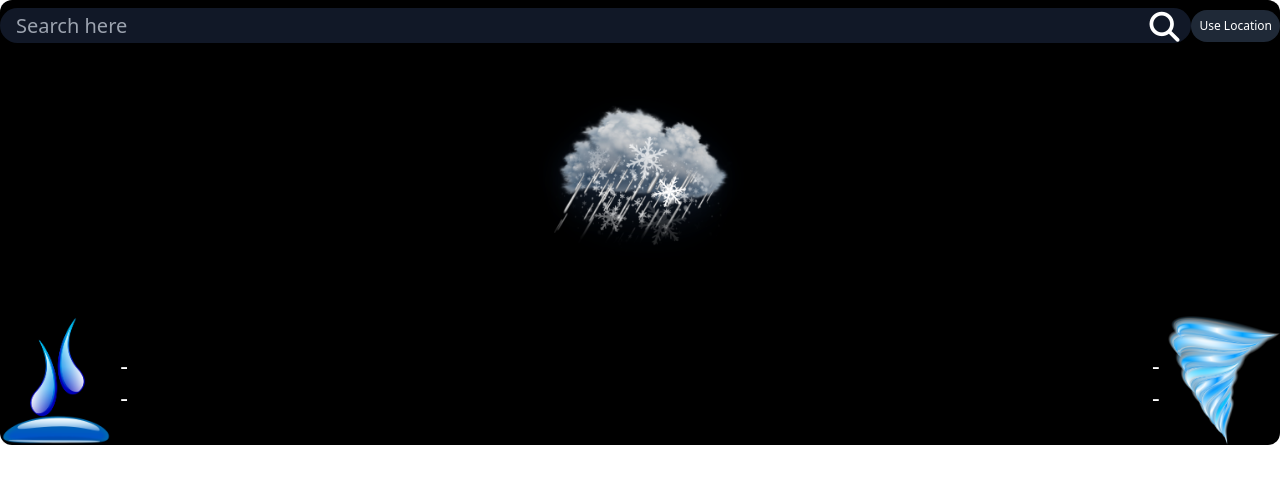
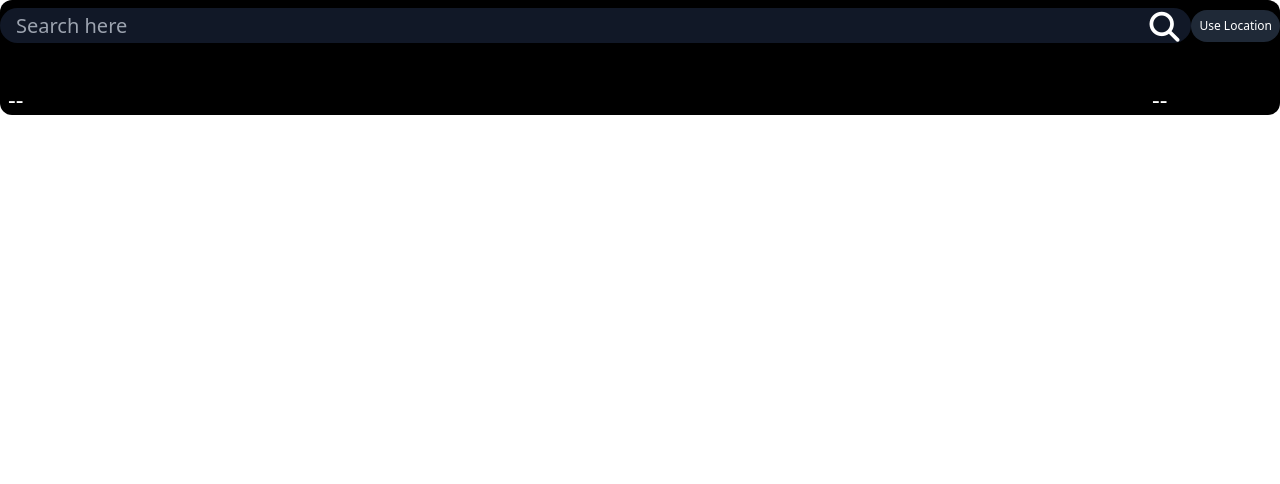
Before and after one commit to Rahil1760/Weather-App, a website: page src/index.html in a window 1280 px wide. Drawn offline with Linux system fonts and the light colour scheme.

Commit message:
final commit

```diff
--- a/src/index.html
+++ b/src/index.html
@@ -99,7 +99,7 @@
                   <img
                     src="Images/drop-water-humidity-clip-art-water-drops-0becdc0431b3c68f050e6e206e378898.png"
                     alt=""
-                    class="w-full h-auto"
+                    class="humidityIcon w-full h-auto"
                   />
                 </div>
 
@@ -121,7 +121,7 @@
                   <img
                     src="Images/twister.png"
                     alt=""
-                    class="w-full h-auto flex justify-end"
+                    class="windSpeedIcon w-full h-auto flex justify-end"
                   />
                 </div>
               </div>
--- a/src/script.js
+++ b/src/script.js
@@ -12,9 +12,15 @@ let weatherTitle = document.querySelector(".weatherTitle");
 let day1 = document.querySelector(".day1");
 let options = document.querySelector('.option')
 let ul = document.querySelector('.ul');
+let humidityIcon = document.querySelector('.humidityIcon');
 let fiveDaysWeatherSection = document.querySelector('.fiveDaysWeather');
-console.log(fiveDaysWeatherSection);
+let windSpeedIcon = document.querySelector('.windSpeedIcon');
 fiveDaysWeatherSection.style.display = 'none'
+weatherIcon.style.display = 'none';
+humidityIcon.style.display = 'none';
+windSpeedIcon.style.display = 'none'
+
+
 let cityarr = [];
 // options.style.display = 'hidden'
 //Weekdays
@@ -271,6 +277,9 @@ function currentDayWeather(
   humadity_element.innerHTML = `${humadity}%`;
   windspeed_element.innerHTML = `${windSpeed}kmpl`;
   fiveDaysWeatherSection.style.display = "block";
+  weatherIcon.style.display = 'block';
+humidityIcon.style.display = 'block';
+  windSpeedIcon.style.display = 'block';
 }
 // 5 day weather updates
 function daysForecast(
```
